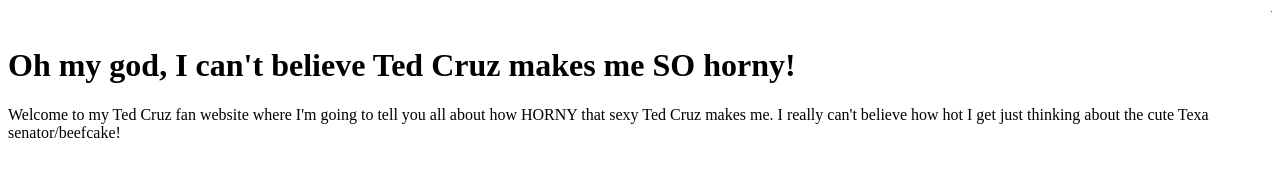
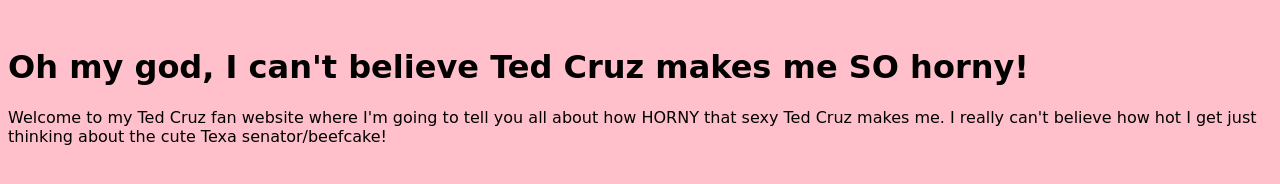
Before and after one commit to tedcruzmakesmehorny/website, a plain HTML site: page index.html in a window 1280 px wide. Drawn offline with Linux system fonts and the light colour scheme.

Commit message:
Update index.html

```diff
--- a/index.html
+++ b/index.html
@@ -1,6 +1,9 @@
 <html>
   <head>
     <title>Oh my god, Ted Cruz makes me SO horny!</title>
+    <style>
+      body {background:pink;color:black;font-family:cursive,fantasy;}
+    </style>
   </head>
   <body>
 
```
